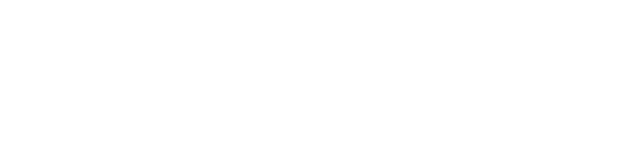
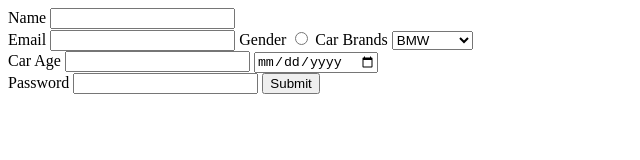
Before and after one commit to acciojob/car-insurance-form-khaspuriyahemant, a website: page main.html in a window 1280 px wide. Shown: the whole page, without its empty margins (0-640 px from the left). Drawn offline with Linux system fonts and the light colour scheme.

Commit message:
created a submission

```diff
--- a/main.html
+++ b/main.html
@@ -7,6 +7,31 @@
 </head>
 
 <body>
+	<form get="post">
+	<label for="name">Name</label>
+	<input type="text" id="name" required>
+		<br>
+	<label for="email">Email</label>
+    <input type="Email" id="email" required>
+	<label for="">Gender</label>
+	<input type="radio" required>
+	<label for="cars">Car Brands</label>
+	<select name="cars" id="cars">
+     <option value=" BMW"> BMW</option>
+     <option value="Audi">Audi</option>
+     <option value="mercedes">Mercedes</option>
+     <option value="Mercedez">Mercedez</option>
+    </select>
+		<br>
+	<label for="carage">Car Age</label>
+	<input type="number" id="carage" required>
+	<label for="drop"></label>
+	<input type="date" id="dop" required>
+	<br>
+	<label for="">Password</label>
+	<input type="password" id="password" required>
+	<button type="button" id="submitButton"> Submit</button>
+		</form>
 	<!-- the entire body must be written by student -->
     <script type="text/javascript" src="./script.js">
 </script>
```
